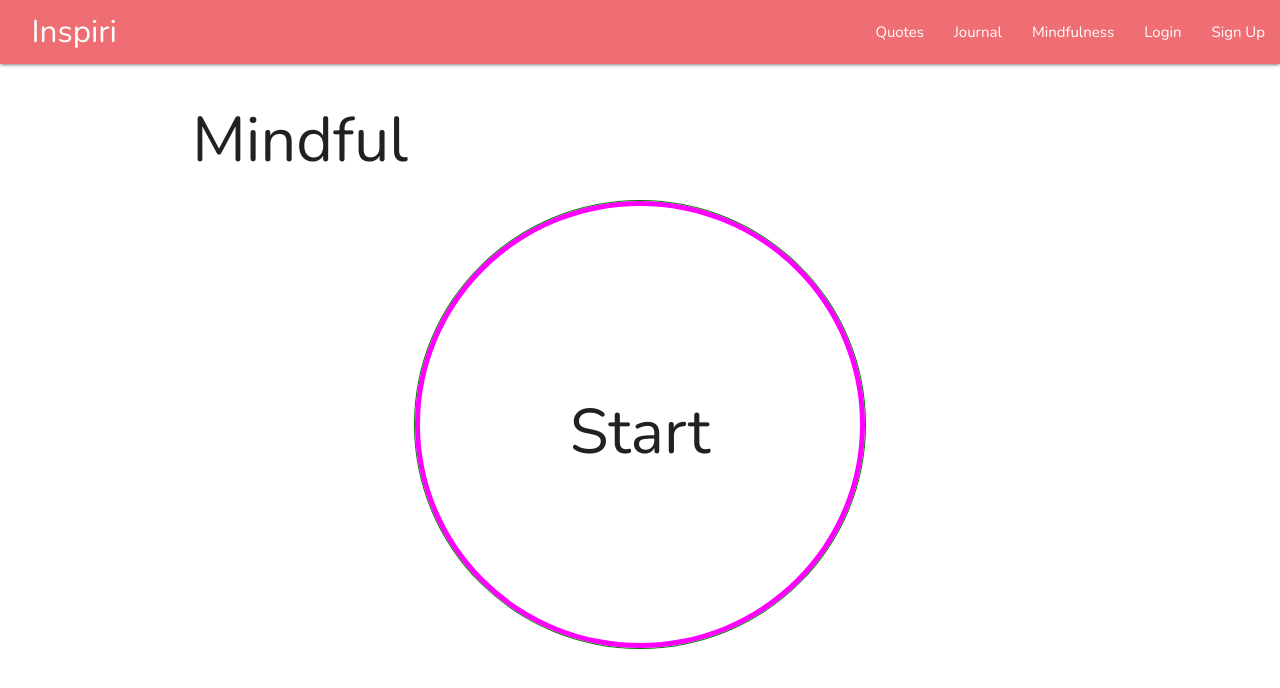
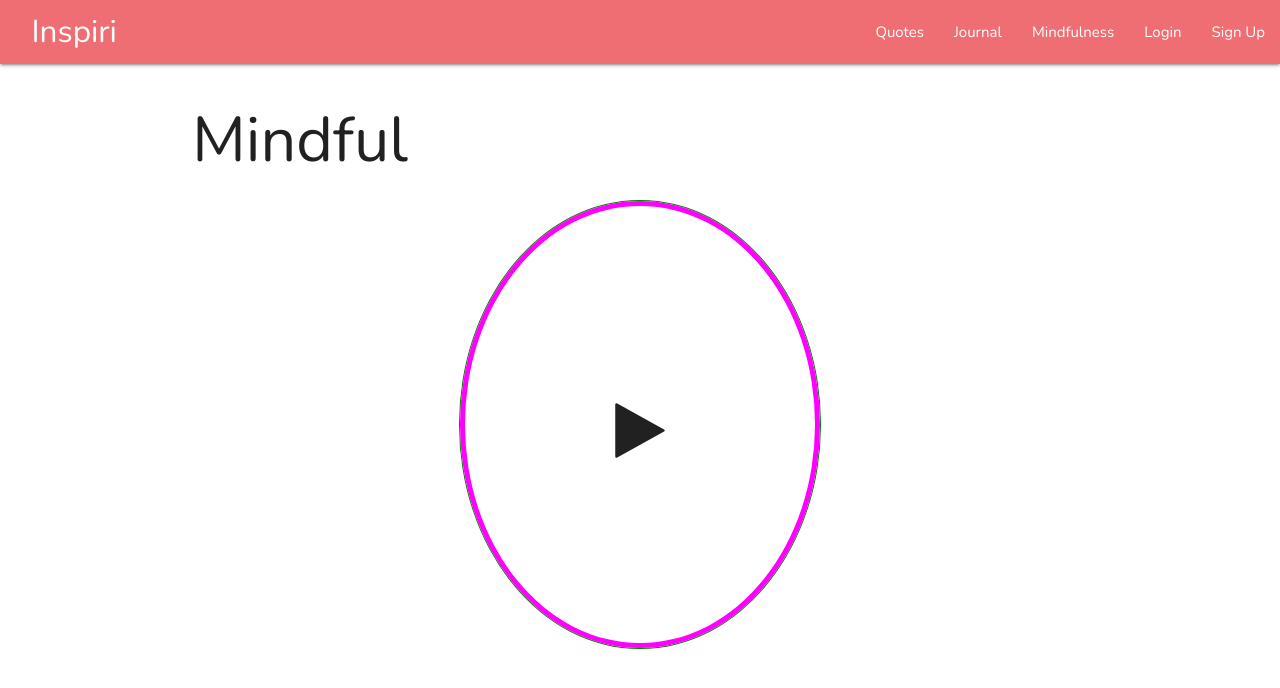
Before and after one commit to jordanchristie/inspiri, a React (Create React App) app in the folder client/: page /mindfulness in a window 1280 px wide. Shown: the top 688 px of the page. Built offline with nearby package versions, Linux system fonts and the light colour scheme.

Commit message:
Meditation tweaks

```diff
--- a/client/src/components/Meditator.js
+++ b/client/src/components/Meditator.js
@@ -1,14 +1,27 @@
-import React, { useState } from "react";
+import React, { useState, useEffect } from "react";
 import styled, { keyframes } from "styled-components";
 
 const Meditator = () => {
-  const [sessionStarted, setsessionStarted] = useState(false);
+  const [sessionStarted, setSessionStarted] = useState(false);
+
+  useEffect(() => {
+    sessionStarted
+      ? setTimeout(() => setSessionStarted(true), 5000)
+      : setSessionStarted(false);
+  }, [sessionStarted]);
+
   return (
     <>
       <MeditationWrapper className={sessionStarted ? "meditate" : null}>
         <OuterCircle>
-          <InnerCircle onClick={() => setsessionStarted(true)}>
-            <Text>{sessionStarted ? "Breathe" : "Start"}</Text>
+          <InnerCircle onClick={() => setSessionStarted(!sessionStarted)}>
+            <Text>
+              {sessionStarted ? (
+                <i className="fa fa-pause"></i>
+              ) : (
+                <i className="fa fa-play"></i>
+              )}
+            </Text>
           </InnerCircle>
         </OuterCircle>
       </MeditationWrapper>
@@ -54,6 +67,7 @@ const InnerCircle = styled.div`
   border: 5px solid magenta;
   border-radius: 50%;
   padding: 10em;
+  cursor: pointer;
 `;
 
 const Text = styled.h1``;
```
